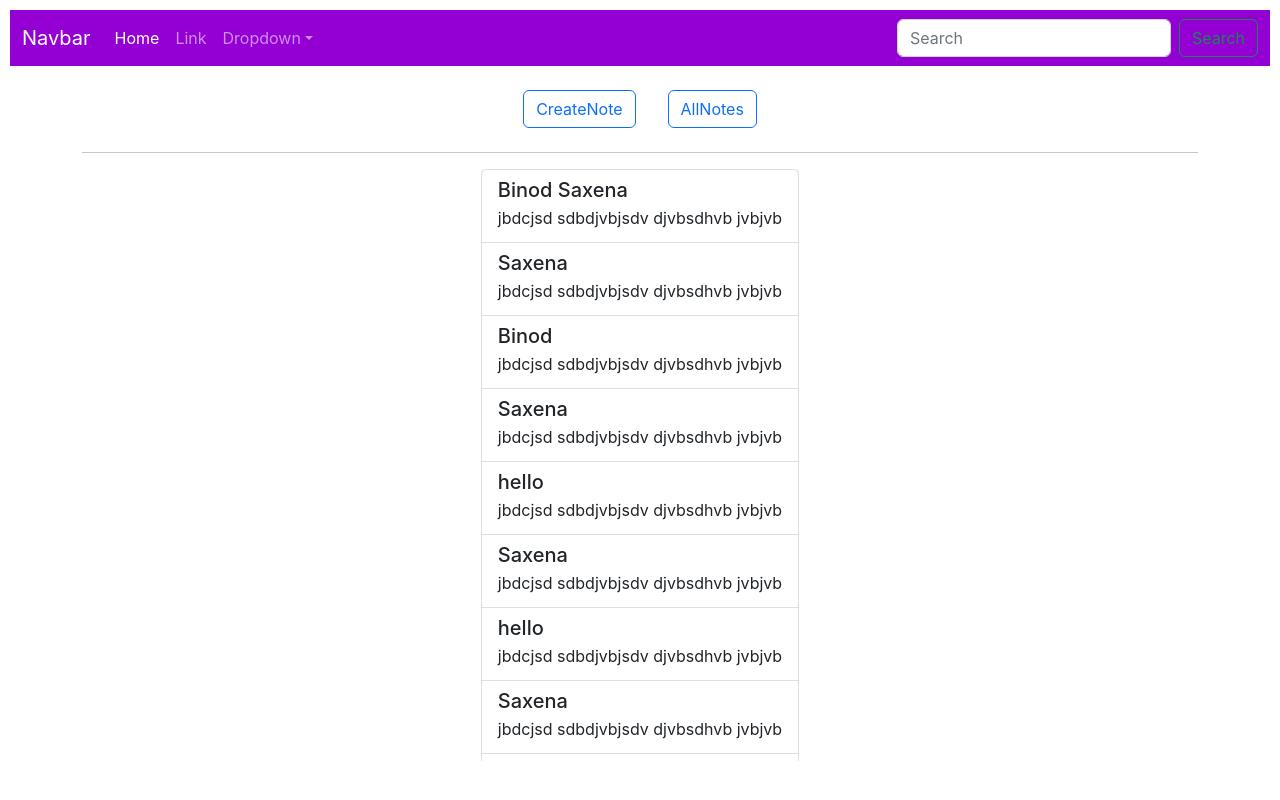
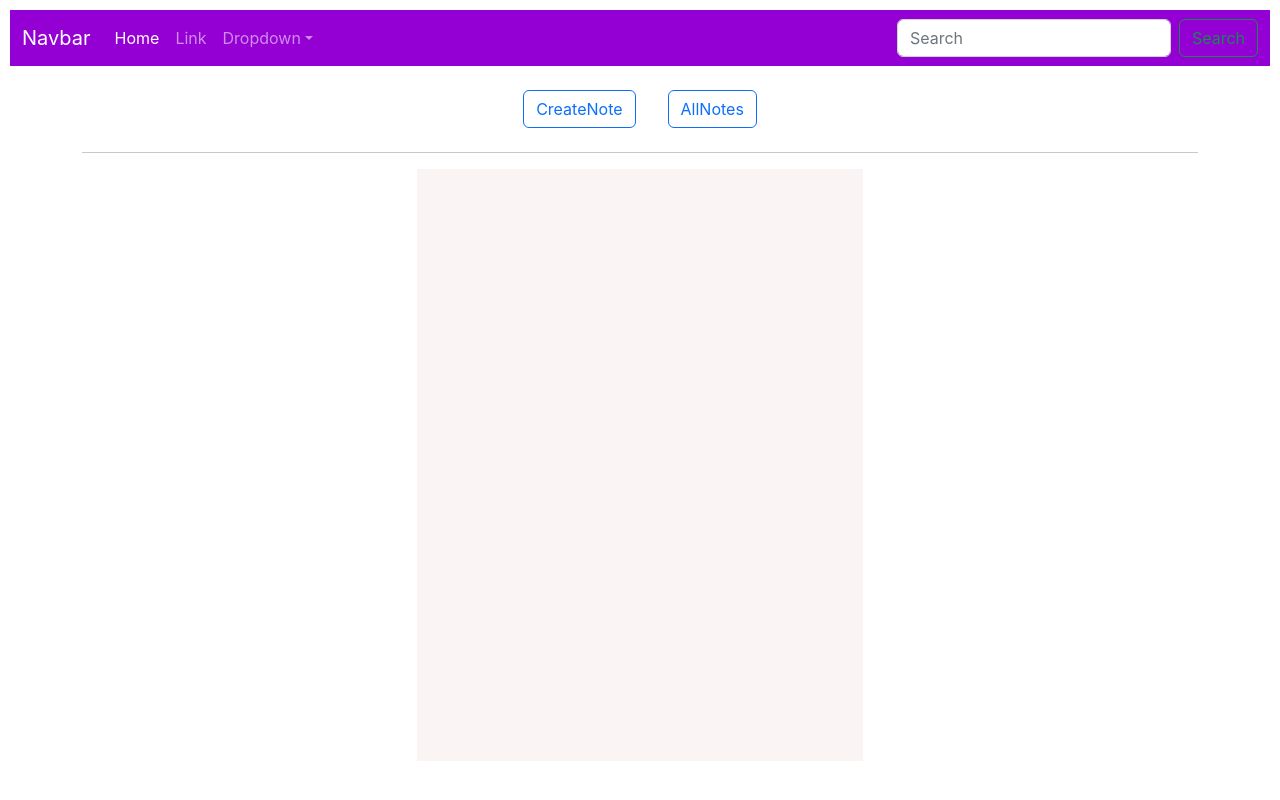
Before and after one commit to Pro-Developer01/Notes-Manager, a React (Create React App) app: page / in a window 1280 px wide. Both pictures are taken after a click on the button "AllNotes". Built offline with nearby package versions, Linux system fonts and the light colour scheme.

Commit message:
LocalStorageSetup, allnotes dynamic data supply

```diff
--- a/src/components/Dashboard/Dashboard.js
+++ b/src/components/Dashboard/Dashboard.js
@@ -5,6 +5,8 @@ import CreateNote from '../Pages/CreateNote.js'
 export default function Dashboard() {
     const [CreateNte, setCreateNte] = useState(true);
     const [AllNote, setAllNote] = useState(false);
+    const[GetData,setGetData]=useState();
+
     return (
         <div className='container d-flex-column justify-content-center'>
             <div className="btn-group d-flex justify-content-center my-4" style={{width: '100%'}}>
@@ -16,7 +18,7 @@ export default function Dashboard() {
             </div>
             <hr />
             <div className="results d-flex justify-content-center">
-                {CreateNte && <CreateNote />}
+                {CreateNte && <CreateNote setGetData={setGetData}/>}
                 {AllNote && <AllNotes />}
             </div>
         </div>
--- a/src/components/Pages/AllNotes.js
+++ b/src/components/Pages/AllNotes.js
@@ -1,24 +1,26 @@
 import React, { useState } from 'react'
-const data=[
-    {name:'Binod Saxena' , para:"jbdcjsd sdbdjvbjsdv djvbsdhvb jvbjvb "},
-    {name:' Saxena' , para:"jbdcjsd sdbdjvbjsdv djvbsdhvb jvbjvb "},
-    {name:'Binod ' , para:"jbdcjsd sdbdjvbjsdv djvbsdhvb jvbjvb "},
-    {name:' Saxena' , para:"jbdcjsd sdbdjvbjsdv djvbsdhvb jvbjvb "},
-    {name:'hello ' , para:"jbdcjsd sdbdjvbjsdv djvbsdhvb jvbjvb "},
-    {name:' Saxena' , para:"jbdcjsd sdbdjvbjsdv djvbsdhvb jvbjvb "},
-    {name:'hello ' , para:"jbdcjsd sdbdjvbjsdv djvbsdhvb jvbjvb "},
-    {name:' Saxena' , para:"jbdcjsd sdbdjvbjsdv djvbsdhvb jvbjvb "},
-    {name:'hello ' , para:"jbdcjsd sdbdjvbjsdv djvbsdhvb jvbjvb "},
-]
 
-export default function AllNotes() {
+const getLocalData=()=>{
+    const InitialData= localStorage.getItem('Notes');
+    console.log('InitialData',InitialData);
+    if(InitialData){
+     return JSON.parse(InitialData);
+    }
+    else{
+    return [];
+    }
+  }
+
+export default function AllNotes({setGetData}) {
     const[Index,setIndex]=useState();
+    const[data,setdata]=useState(getLocalData());
     console.log('index',Index);
     return (
         <div style={{
             height: '74vh',
             background: '#f9f0f0bd',
-            overflow: 'auto'
+            overflow: 'auto',
+            width: '40%'
 
         }}>
             <div className="list-group">
@@ -27,10 +29,10 @@ export default function AllNotes() {
                         <>
                         <button href="/" className="list-group-item list-group-item-action " data-bs-toggle="modal" data-bs-target="#exampleModal" onClick={()=>setIndex(e)} aria-current="true">
                 <div className="d-flex w-100 justify-content-between" >
-                        <h5 className="mb-1">{e.name}</h5>
+                        <h5 className="mb-1">{e.Author}</h5>
                         {/* <small>3 days ago</small> */}
                     </div>
-                    <p className="mb-1">{e.para}</p>
+                    <p className="mb-1">{e.NotePara}</p>
                     {/* <small>And some small print.</small> */}
                 </button>
                         </>
@@ -45,11 +47,11 @@ export default function AllNotes() {
                 <div className="modal-dialog">
                     <div className="modal-content">
                         <div className="modal-header">
-                            <h5 className="modal-title" id="exampleModalLabel">{Index?Index.name:null}</h5>
+                            <h5 className="modal-title" id="exampleModalLabel">{Index?Index.Author:null}</h5>
                             <button type="button" className="btn-close" data-bs-dismiss="modal" aria-label="Close"></button>
                         </div>
                         <div className="modal-body">
-                        {Index?Index.para:null}
+                        {Index?Index.NotePara:null}
                         </div>
                         <div className="modal-footer">
                             <button type="button" className="btn btn-secondary" data-bs-dismiss="modal">Close</button>
--- a/src/components/Pages/CreateNote.js
+++ b/src/components/Pages/CreateNote.js
@@ -1,20 +1,54 @@
-import React from 'react'
+import React, { useEffect, useState } from 'react'
+
+const getLocalData=()=>{
+  const InitialData= localStorage.getItem('Notes');
+  console.log('InitialData',InitialData);
+  if(InitialData){
+   return JSON.parse(InitialData);
+  }
+  else{
+  return [];
+  }
+}
+// const InitialData={}
 
 export default function CreateNote() {
+  const[Notes,setNotes]=useState(getLocalData());
+  const[Author,setAuthor]=useState('');
+  const[NotePara,setNotePara]=useState('');
+  const submitHandler=(e)=>{
+    e.preventDefault();
+    const obj={
+      Author,
+      NotePara
+    }
+
+    setNotes([...Notes, obj]);
+    console.log('obj',obj);
+    console.log('Notes',Notes);
+    alert('Note Saved Successfully.');
+    setAuthor('');
+    setNotePara('');
+  }
+  useEffect(()=>{
+    localStorage.setItem('Notes',JSON.stringify(Notes));
+  },[Notes])
   return (
-    <div style={{    width: '33%'}}>
+    <div style={{ width: '33%' }}>
+      <form onSubmit={submitHandler}>
         <div className="mb-3">
           <label for="exampleFormControlInput1" className="form-label">Author Name</label>
-  <input type="text" className="form-control" id="exampleFormControlInput1" placeholder="Binod" />
+          <input type="text" className="form-control" id="exampleFormControlInput1" value={Author} onChange={(e)=>setAuthor(e.target.value)} placeholder="Binod" />
         </div>
         <div className="mb-3">
           <label for="exampleFormControlTextarea1" className="form-label">Note</label>
-  <textarea className="form-control" id="exampleFormControlTextarea1" rows="10" placeholder='Create Your Story....'></textarea>
+          <textarea className="form-control" id="exampleFormControlTextarea1" value={NotePara} onChange={(e)=>setNotePara(e.target.value)} rows="10" placeholder='Create Your Story....'></textarea>
         </div>
         <div className="mb-3">
-<input class="btn btn-primary" type="submit" value="Submit"/>
+          <input class="btn btn-primary" type="submit" value="Submit" />
+        </div>
+      </form>
 
-</div>
     </div>
   )
 }
```
Lines whose indentation alone changed are shown as unchanged.
